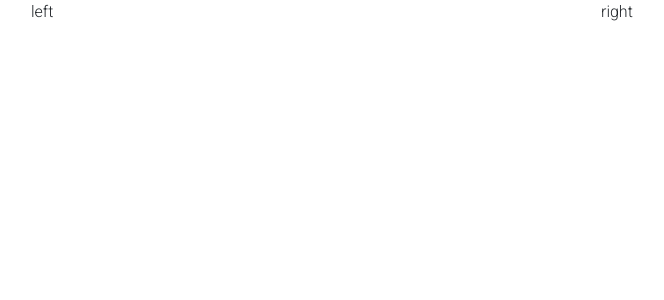
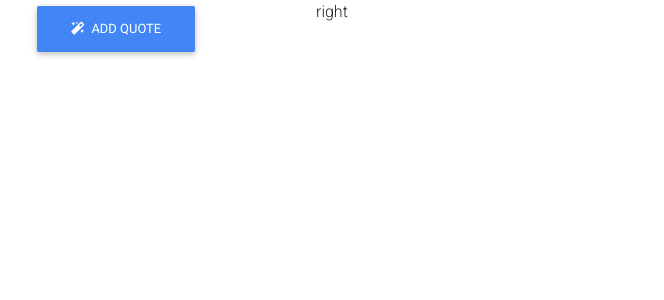
Before and after one commit to Sigilai5/React-Quotes, a React (Create React App) app: page / in a window 1280 px wide. Shown: the top 300 px of the page, without its empty margins (54-718 px from the left). Built offline with nearby package versions, Linux system fonts and the light colour scheme.

Commit message:
added Add quote button

```diff
--- a/src/index.js
+++ b/src/index.js
@@ -5,7 +5,7 @@ import '@fortawesome/fontawesome-free/css/all.min.css';
 import "bootstrap-css-only/css/bootstrap.min.css";
 import "mdbreact/dist/css/mdb.css";
 import * as serviceWorker from './serviceWorker';
-import {MDBBtn,MDBContainer,MDBRow,MDBCol} from "mdbreact";
+import {MDBBtn,MDBContainer,MDBRow,MDBCol,MDBIcon} from "mdbreact";
 import {render} from "@testing-library/react";
 
 
@@ -18,11 +18,13 @@ class App extends Component {
 
                     <MDBRow>
 
-                        <MDBCol md="6">
-                            left
+                        <MDBCol md="3">
+                            <MDBBtn color="primary">
+                                <MDBIcon icon="magic" className="mr-1" /> Add Quote
+                            </MDBBtn>
                         </MDBCol>
 
-                        <MDBCol md="6">
+                        <MDBCol md="9">
                             right
                         </MDBCol>
 
```
